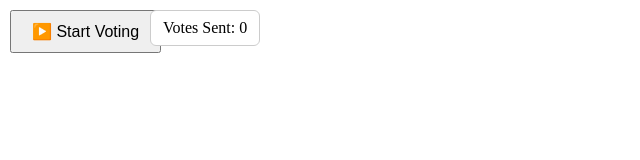
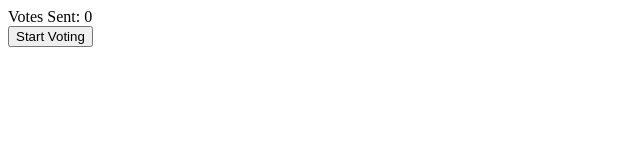
Before and after one commit to aroan-v/tor-for-will, a plain HTML site: page index.html in a window 1280 px wide. Shown: the whole page, without its empty margins (0-640 px from the left). Drawn offline with Linux system fonts and the light colour scheme.

Commit message:
change logic

```diff
--- a/index.html
+++ b/index.html
@@ -3,43 +3,19 @@
   <head>
     <meta charset="UTF-8" />
     <title>Poll</title>
-    <style>
-      #startBtn {
-        position: fixed;
-        top: 10px;
-        left: 10px;
-        z-index: 9999;
-        padding: 10px 20px;
-        font-size: 16px;
-        cursor: pointer;
-      }
-      #counter {
-        position: fixed;
-        top: 10px;
-        left: 150px;
-        z-index: 9999;
-        font-size: 16px;
-        background: white;
-        padding: 8px 12px;
-        border: 1px solid #ccc;
-        border-radius: 6px;
-      }
-    </style>
   </head>
   <body>
-    <!-- Hardcoded start button -->
-    <button id="startBtn">▶️ Start Voting</button>
-    <!-- Vote counter -->
+    <!-- Counter display -->
     <div id="counter">Votes Sent: 0</div>
+    <!-- Manual Start Button -->
+    <button id="startBtn">Start Voting</button>
 
-    <!-- Poll embed -->
-    <div id="poll-container">
-      <script
-        type="text/javascript"
-        charset="utf-8"
-        src="https://secure.polldaddy.com/p/15909793.js"
-      ></script>
-    </div>
+    <!-- PollDaddy script embed -->
+    <script
+      type="text/javascript"
+      charset="utf-8"
+      src="https://secure.polldaddy.com/p/15909793.js"
+    ></script>
 
     <script>
       // Sleep helper
```
